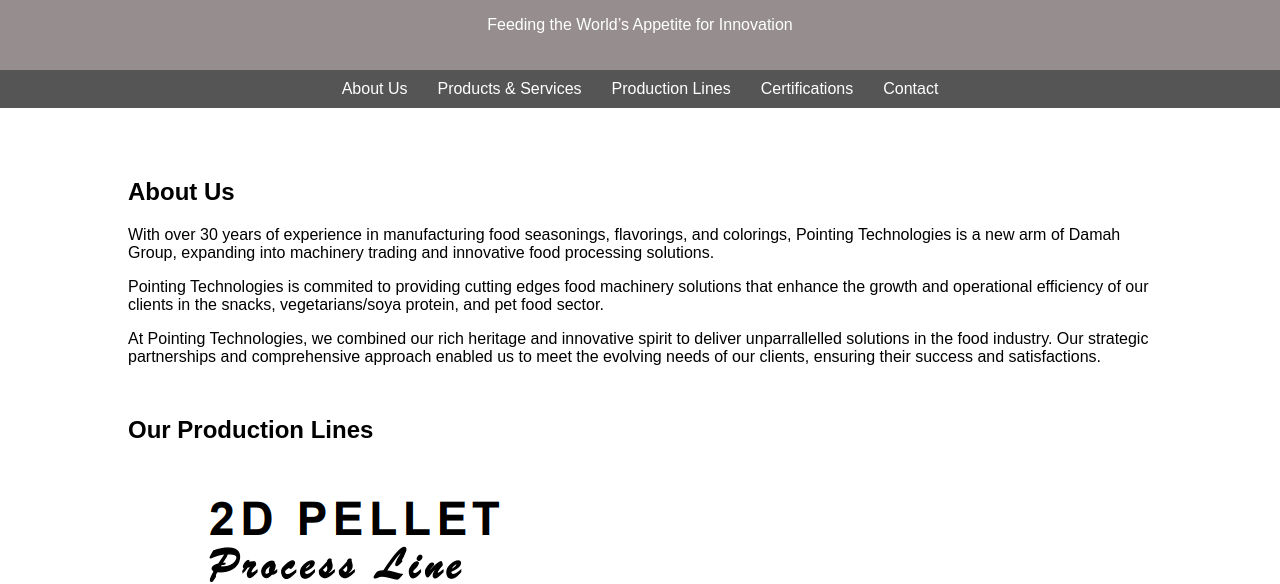
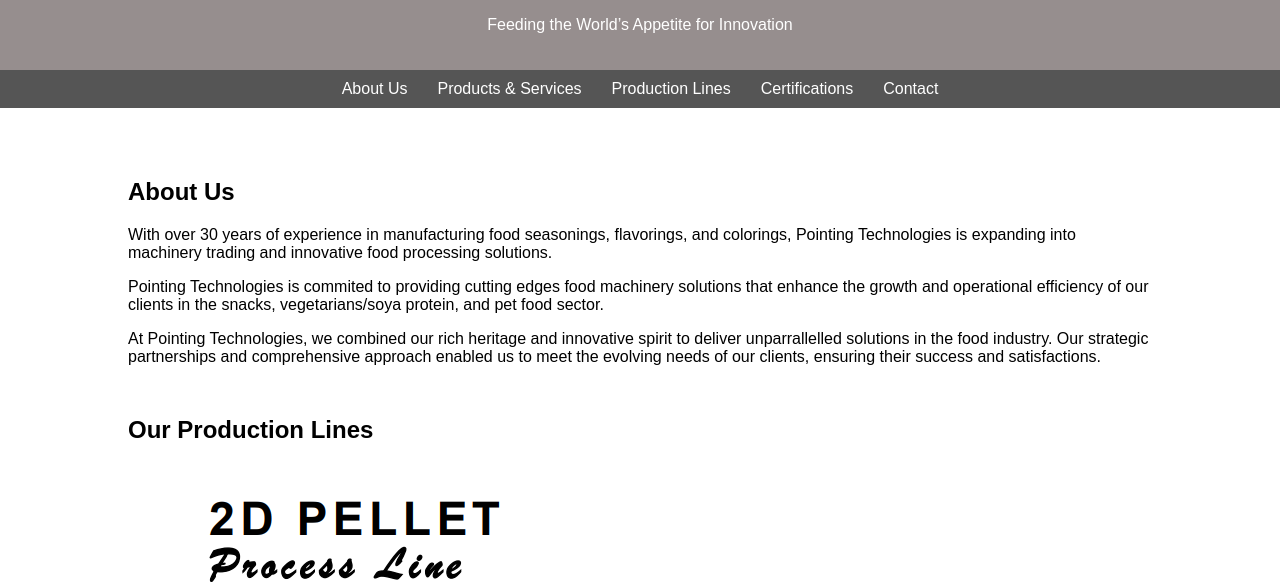
Before and after one commit to damahgrp/Pointing-Technologies-, a plain HTML site: page index.html in a window 1280 px wide. Shown: the part 227-811 px from the top of the page. Drawn offline with Linux system fonts and the light colour scheme.

Commit message:
Update index.html

```diff
--- a/index.html
+++ b/index.html
@@ -59,7 +59,7 @@
     <div class="container">
         <section id="about" class="section">
             <h2>About Us</h2>
-            <p>With over 30 years of experience in manufacturing food seasonings, flavorings, and colorings, Pointing Technologies is a new arm of Damah Group, expanding into machinery trading and innovative food processing solutions.</p>
+            <p>With over 30 years of experience in manufacturing food seasonings, flavorings, and colorings, Pointing Technologies is expanding into machinery trading and innovative food processing solutions.</p>
             <p>Pointing Technologies is commited to providing cutting edges food machinery solutions that enhance the growth and operational efficiency of our clients in the snacks, vegetarians/soya protein, and pet food sector.</p>
         <p>At Pointing Technologies, we combined our rich heritage and innovative spirit to deliver unparrallelled solutions in the food industry. Our strategic partnerships and comprehensive approach enabled us to meet the evolving needs of our clients, ensuring their success and satisfactions. </p>
         </section>
```
